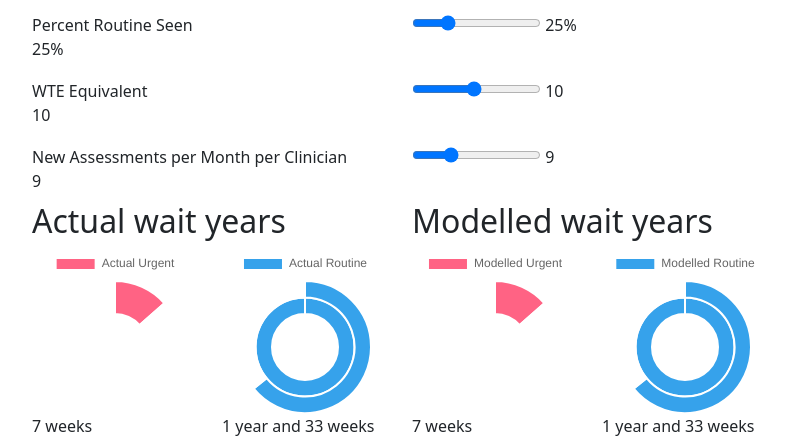
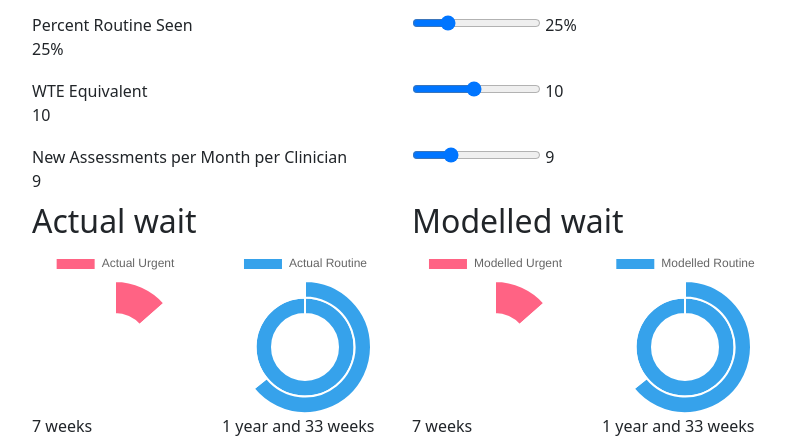
Before and after one commit to stefpiatek/mental-health-wait-times, a Django app: page / in a window 1280 px wide. Shown: the part 279-719 px from the top of the page, without its empty margins (50-835 px from the left). Run offline with Django 4.2, Linux system fonts and the light colour scheme; data comes from the database, SQL or seed files in the repository; some libraries are stand-ins or nearby versions.

Commit message:
Update headers

```diff
--- a/dashboard/templates/dashboard/dashboard.html
+++ b/dashboard/templates/dashboard/dashboard.html
@@ -84,10 +84,10 @@
   </div>
   <div class="row">
     <div class="col-md-4">
-      <h2>Actual wait years</h2>
+      <h2>Actual wait</h2>
     </div>
     <div class="col-md-4">
-      <h2>Modelled wait years</h2>
+      <h2>Modelled wait</h2>
     </div>
   </div>
   <div class="row">
```
